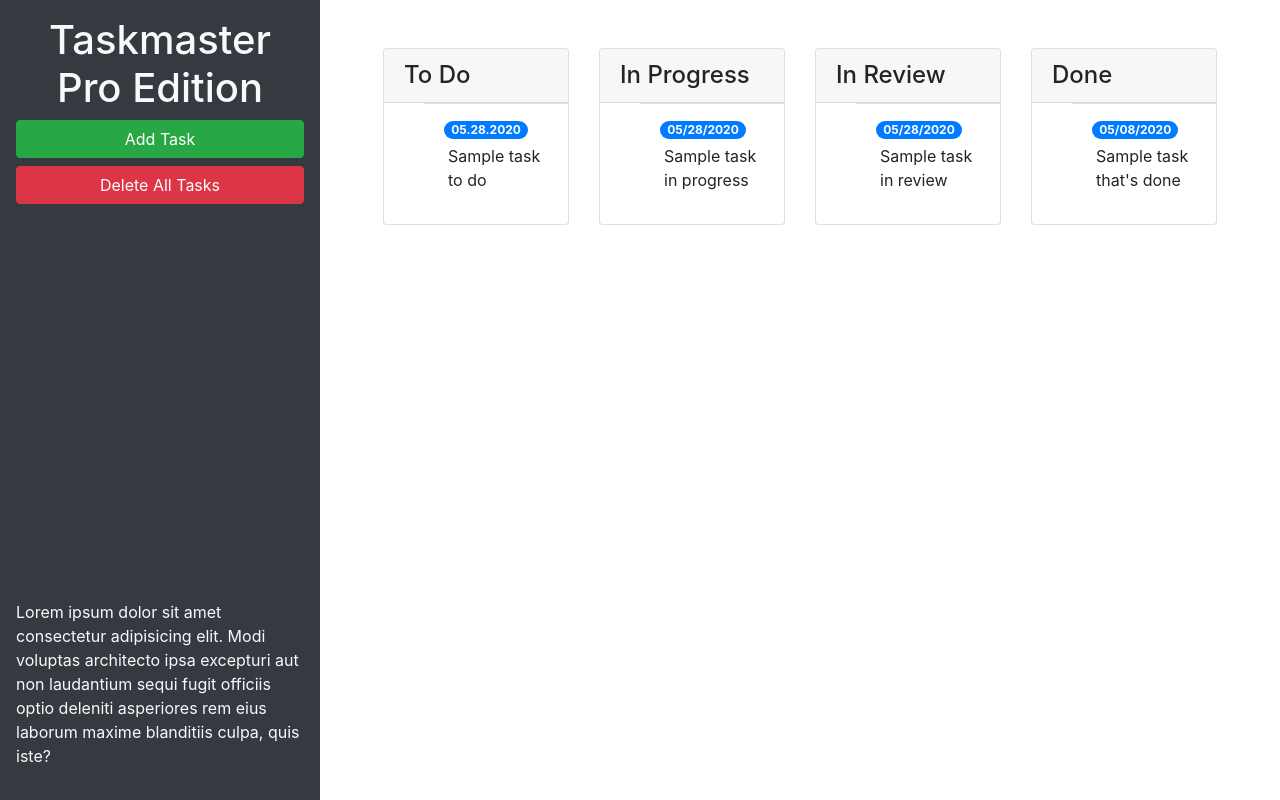
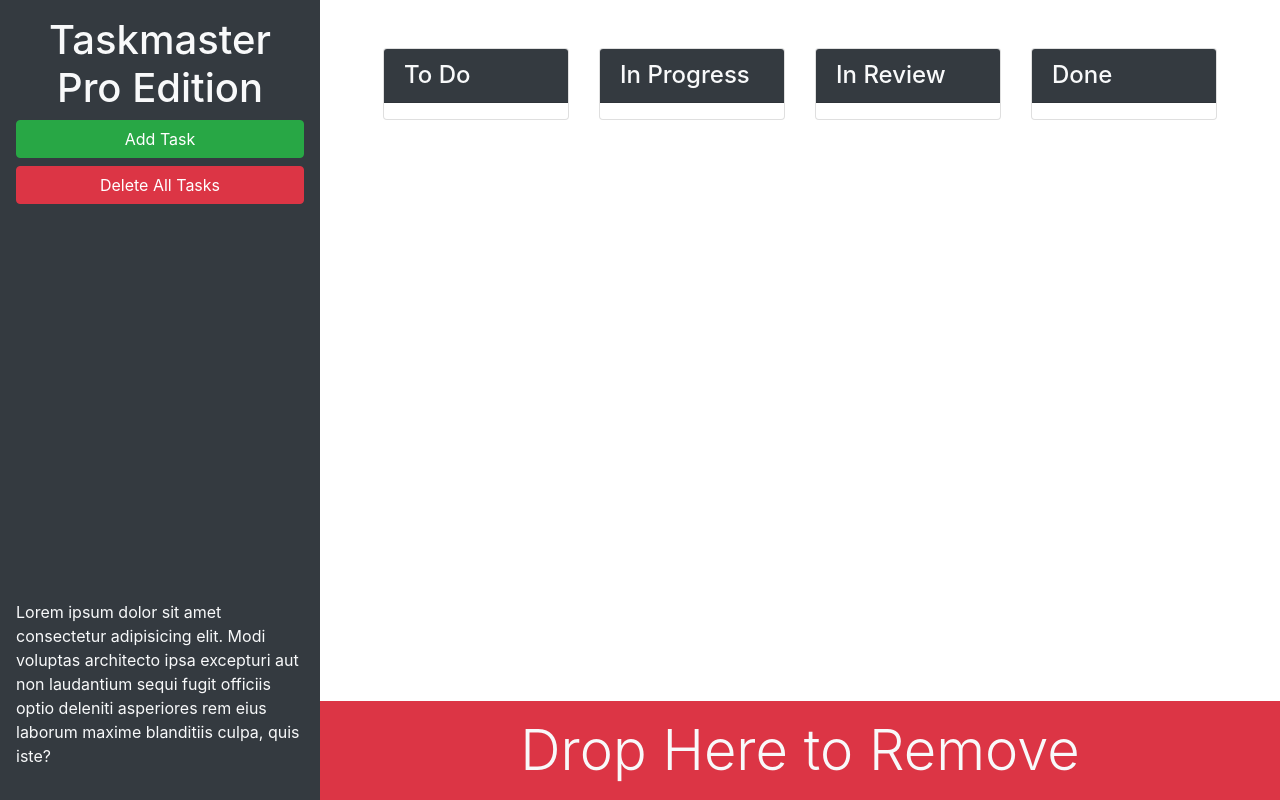
Before and after one commit to tddstuke/taskmaster-pro, a plain HTML site: page index.html in a window 1280 px wide. Drawn offline with nearby package versions, Linux system fonts and the light colour scheme.

Commit message:
more bootstrap tweeks

```diff
--- a/index.html
+++ b/index.html
@@ -15,7 +15,7 @@
   <body>
     <div class="row min-vh-100 no-gutters">
       <header
-        class="col-12 col-lg-3 bg-dark text-light d-flex flex-column p-4 p-lg-3"
+        class="col-12 col-lg-3 bg-dark text-light sticky-top d-flex flex-column p-4 p-lg-3"
       >
         <h1 class="text-center">Taskmaster Pro Edition</h1>
         <button
@@ -29,57 +29,43 @@
         <button id="remove-tasks" class="btn btn-block btn-danger">
           Delete All Tasks
         </button>
-        <p class="mt-auto">
+        <p class="mt-auto d-none d-lg-block">
           Lorem ipsum dolor sit amet consectetur adipisicing elit. Modi voluptas
           architecto ipsa excepturi aut non laudantium sequi fugit officiis
           optio deleniti asperiores rem eius laborum maxime blanditiis culpa,
           quis iste?
         </p>
       </header>
-      <main class="col-12 col-lg-9">
+      <main class="col-12 col-lg-9 d-flex flex-column">
         <div class="m-5 row justify-content-around">
           <div class="col-12 col-md-6 col-xl-3 mb-3">
             <div class="card">
-              <h4 class="card-header">To Do</h4>
-              <ul id="list-toDo" class="list-group-flush">
-                <li class="list-group-item">
-                  <span class="badge badge-primary badge-pill">05.28.2020</span>
-                  <p class="m-1">Sample task to do</p>
-                </li>
-              </ul>
+              <h4 class="card-header bg-dark text-light">To Do</h4>
+              <ul id="list-toDo" class="list-group-flush"></ul>
             </div>
           </div>
           <div class="col-12 col-md-6 col-xl-3 mb-3">
             <div class="card">
-            <h4 class="card-header">In Progress</h4>
-            <ul id="list-inProgress" class="list-group-flush">
-              <li class="list-group-item">
-                <span class="badge badge-primary badge-pill">05/28/2020</span>
-                <p class="m-1">Sample task in progress</p>
-              </li>
-            </ul>
-          </div>
+              <h4 class="card-header bg-dark text-light">In Progress</h4>
+              <ul id="list-inProgress" class="list-group-flush"></ul>
+            </div>
           </div>
           <div class="col-12 col-md-6 col-xl-3 mb-3">
             <div class="card">
-            <h4 class="card-header">In Review</h4>
-            <ul id="list-inReview" class="list-group-flush">
-              <li class="list-group-item">
-                <span class="badge badge-primary badge-pill">05/28/2020</span>
-                <p class="m-1">Sample task in review</p>
-              </li>
-            </ul>
-          </div>
+              <h4 class="card-header bg-dark text-light">In Review</h4>
+              <ul id="list-inReview" class="list-group-flush"></ul>
+            </div>
           </div>
           <div class="col-12 col-md-6 col-xl-3 mb-3">
             <div class="card">
-            <h4 class="card-header">Done</h4>
-            <ul id="list-done" class="list-group-flush">
-              <li class="list-group-item">
-                <span class="badge badge-primary badge-pill">05/08/2020</span>
-                <p class="m-1">Sample task that's done</p>
-              </li>
-            </ul>
+              <h4 class="card-header bg-dark text-light">Done</h4>
+              <ul id="list-done" class="list-group-flush"></ul>
+            </div>
+          </div>
+        </div>
+        <div id="trash" class="mt-auto">
+          <div class="w-100 bg-danger p-3 text-center text-light display-4">
+            Drop Here to Remove
           </div>
         </div>
       </main>
@@ -111,7 +97,11 @@
             <form>
               <div class="form-group">
                 <label for="modalTaskDescription">Task description</label>
-                <textarea id="modalTaskDescription" rows="3" class="form-control"></textarea>
+                <textarea
+                  id="modalTaskDescription"
+                  rows="3"
+                  class="form-control"
+                ></textarea>
               </div>
               <div class="form-group">
                 <label for="modalDueDate">Due date</label>
```
